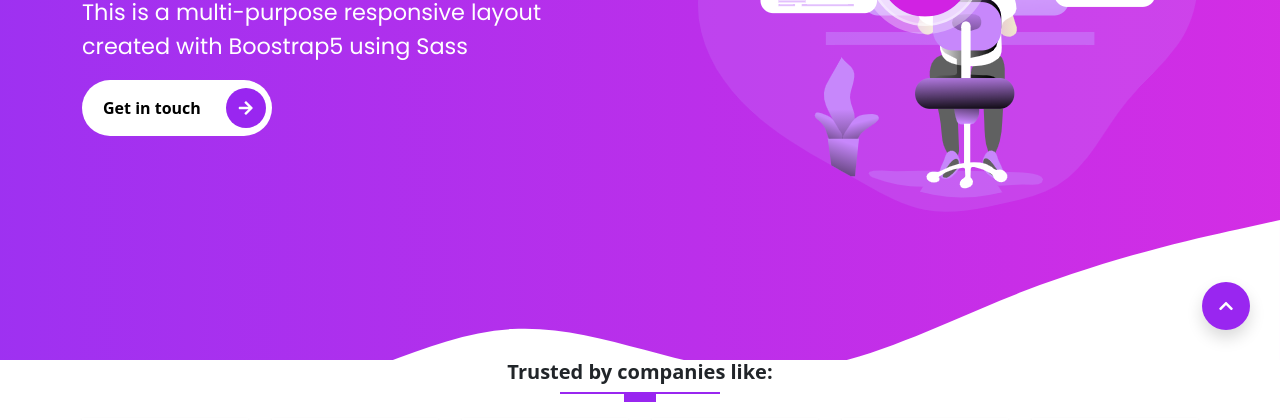
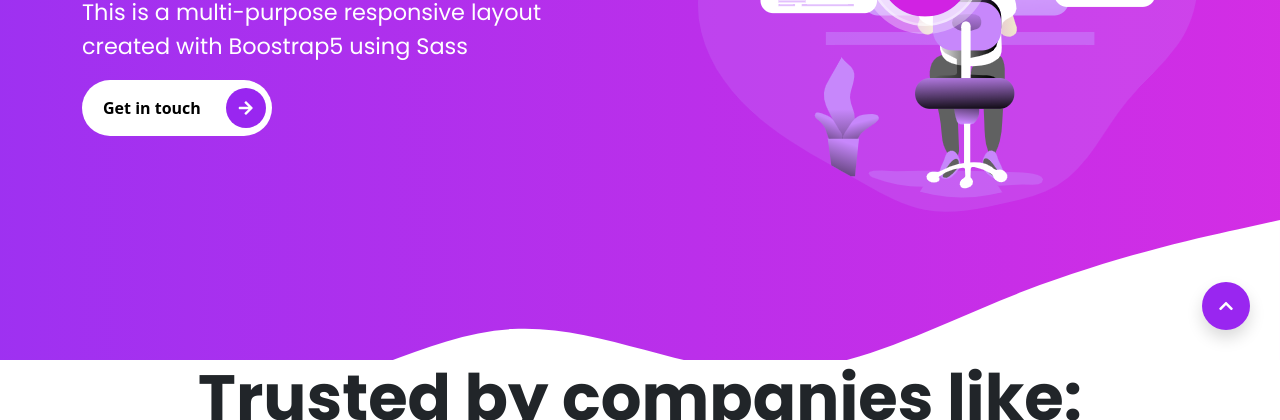
Before and after one commit to axense234/Bootstrap-5-and-SASS-Course, a website: page index.html in a window 1280 px wide. Shown: the part 440-860 px from the top of the page. Drawn offline with nearby package versions, Linux system fonts and the light colour scheme.

Commit message:
Updated little things.

```diff
--- a/index.html
+++ b/index.html
@@ -95,7 +95,7 @@
     <section id="companies" class="companies">
       <div class="container">
         <div class="row text-center">
-          <h4 class="fw-bold lead mb3">Trusted by companies like:</h4>
+          <h4 class="display-3 fw-bold text-center ">Trusted by companies like:</h4>
           <div class="heading-line mb5"></div>
         </div>
       </div>
@@ -720,7 +720,7 @@
         </div>
       </div>
 
-      <!-- Social Media Content -->\
+      <!-- Social Media Content -->
       <div class="footer-sm" style='background-color: #212121'>
 
         <div class="container">
```
